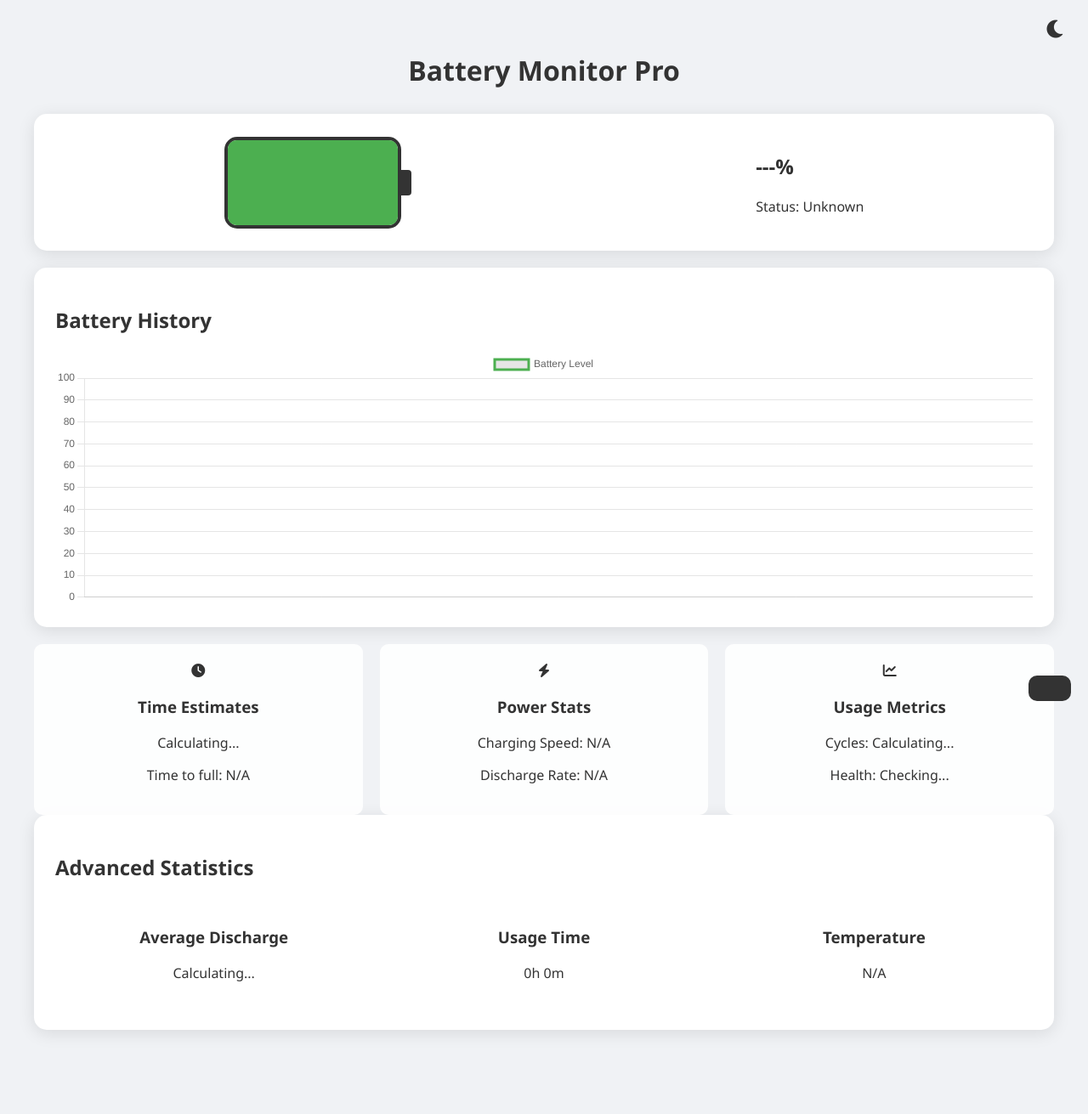
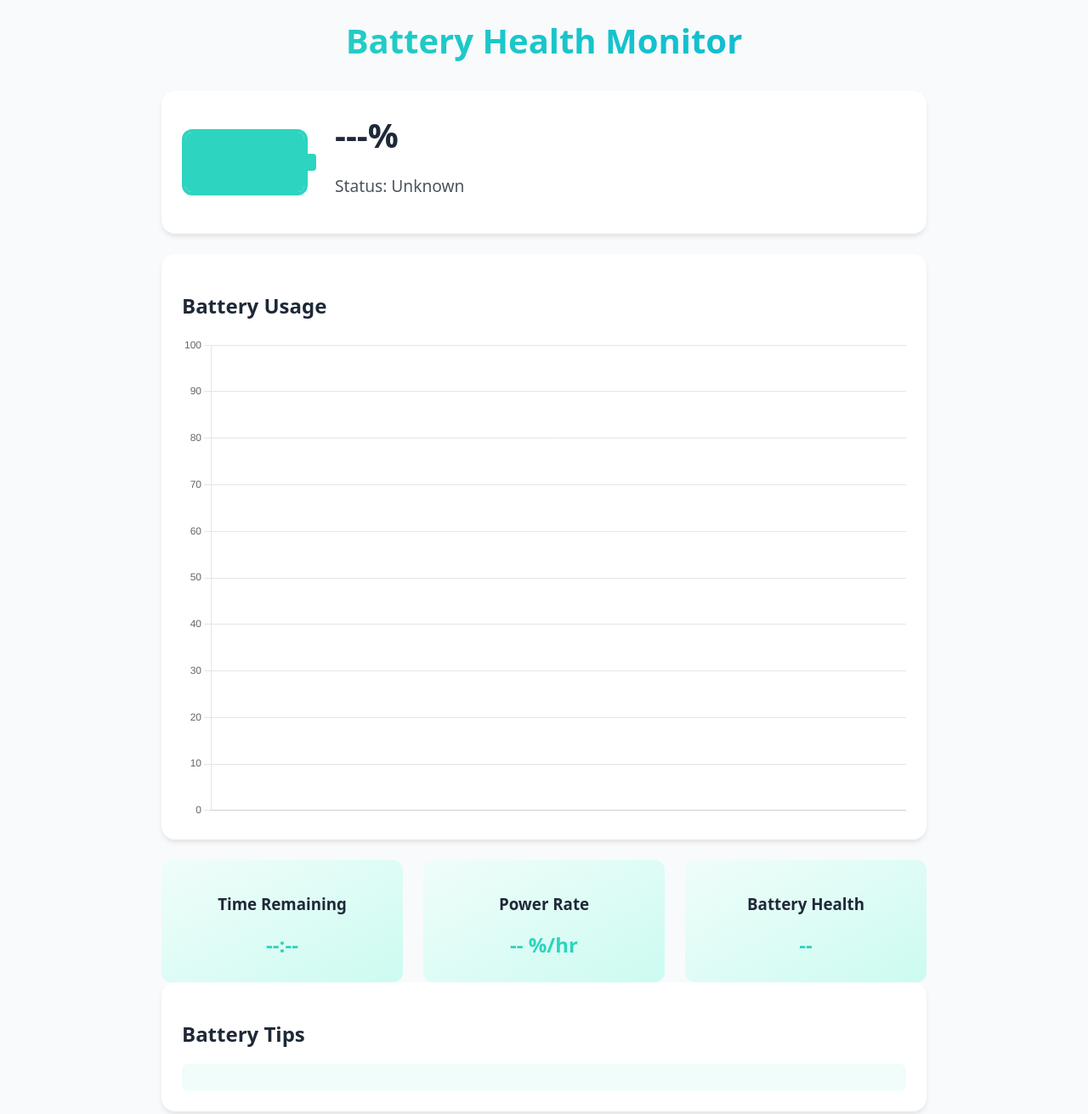
Before and after one commit to pulk17/battery-level-monitor, a plain HTML site: page battery.html in a window 1280 px wide. Shown: the whole page at 85% size. Before the commit the page ends 1272 px from the top, so only its background shows below. Drawn offline with nearby package versions, Linux system fonts and the light colour scheme.

Commit message:
Updated code, added tips

```diff
--- a/battery.html
+++ b/battery.html
@@ -3,251 +3,226 @@
 <head>
     <meta charset="UTF-8">
     <meta name="viewport" content="width=device-width, initial-scale=1.0">
-    <title>Battery Monitor Pro</title>
-    <!-- Include required CDN libraries -->
-    <link href="https://cdnjs.cloudflare.com/ajax/libs/font-awesome/6.0.0/css/all.min.css" rel="stylesheet">
+    <title>Battery Health Monitor</title>
     <script src="https://cdnjs.cloudflare.com/ajax/libs/Chart.js/3.7.0/chart.min.js"></script>
     <style>
         :root {
-            --primary-color: #4CAF50;
-            --warning-color: #ffa700;
-            --danger-color: #ff4444;
-            --background-color: #f0f2f5;
-            --card-background: white;
-            --text-color: #333;
-            --grid-color: rgba(0, 0, 0, 0.1);
+            --primary: #2dd4bf;
+            --danger: #ef4444;
+            --text: #1f2937;
+            --bg: #f8fafc;
+            --card: #ffffff;
         }
 
         body {
-            font-family: 'Segoe UI', sans-serif;
+            font-family: system-ui, -apple-system, sans-serif;
             margin: 0;
             padding: 20px;
-            background-color: var(--background-color);
-            color: var(--text-color);
-            transition: all 0.3s ease;
+            background-color: var(--bg);
+            color: var(--text);
         }
 
         .container {
-            max-width: 1200px;
+            max-width: 900px;
             margin: 0 auto;
-            padding: 20px;
+        }
+
+        .card {
+            background: var(--card);
+            border-radius: 16px;
+            padding: 24px;
+            margin-bottom: 24px;
+            box-shadow: 0 4px 6px -1px rgb(0 0 0 / 0.1);
+            transition: transform 0.2s;
+        }
+
+        .card:hover {
+            transform: translateY(-2px);
         }
 
         .header {
             text-align: center;
-            margin-bottom: 30px;
+            margin-bottom: 32px;
         }
 
-        .card {
-            background: var(--card-background);
-            border-radius: 15px;
-            padding: 25px;
-            box-shadow: 0 4px 20px rgba(0, 0, 0, 0.1);
-            margin-bottom: 20px;
+        .header h1 {
+            font-size: 2.5rem;
+            margin: 0;
+            background: linear-gradient(45deg, var(--primary), #06b6d4);
+            -webkit-background-clip: text;
+            color: transparent;
         }
 
-        .battery-container {
+        .battery-display {
             display: flex;
             align-items: center;
-            justify-content: space-around;
-            flex-wrap: wrap;
-            gap: 20px;
+            gap: 32px;
         }
 
-        .battery-icon {
-            width: 200px;
-            height: 100px;
-            border: 4px solid currentColor;
-            border-radius: 15px;
+        .battery {
+            width: 140px;
+            height: 70px;
+            border: 4px solid var(--primary);
+            border-radius: 12px;
             position: relative;
+            background: #f0fdfa;
         }
 
-        .battery-icon::after {
+        .battery::after {
             content: '';
             position: absolute;
-            width: 12px;
-            height: 30px;
-            background: currentColor;
+            width: 10px;
+            height: 20px;
+            background: var(--primary);
             top: 50%;
-            right: -16px;
+            right: -14px;
             transform: translateY(-50%);
             border-radius: 0 4px 4px 0;
         }
 
         .battery-level {
             height: 100%;
-            background-color: var(--primary-color);
+            background-color: var(--primary);
             transition: all 0.5s ease;
-            border-radius: 10px;
-            position: relative;
+            border-radius: 8px;
         }
 
         .stats-grid {
             display: grid;
             grid-template-columns: repeat(auto-fit, minmax(250px, 1fr));
-            gap: 20px;
-            margin-top: 20px;
+            gap: 24px;
         }
 
         .stat-card {
-            background: rgba(255, 255, 255, 0.9);
             padding: 20px;
-            border-radius: 10px;
-            text-align: center;
-            transition: transform 0.3s ease;
-        }
-
-        .stat-card:hover {
-            transform: translateY(-5px);
-        }
-
-        .graph-container {
-            position: relative;
-            height: 300px;
-            margin-top: 20px;
-        }
-
-        .theme-toggle {
-            position: fixed;
-            top: 20px;
-            right: 20px;
-            background: none;
-            border: none;
-            font-size: 24px;
-            cursor: pointer;
-            color: var(--text-color);
-        }
-
-        .notification {
-            position: fixed;
-            bottom: 20px;
-            right: 20px;
-            padding: 15px 25px;
-            border-radius: 10px;
-            background: #333;
-            color: white;
-            transform: translateY(150%);
-            transition: transform 0.3s ease;
-            z-index: 1000;
-        }
-
-        .notification.show {
-            transform: translateY(0);
-        }
-
-        .advanced-stats {
-            display: grid;
-            grid-template-columns: repeat(auto-fit, minmax(200px, 1fr));
-            gap: 15px;
-            margin-top: 20px;
-        }
-
-        .advanced-stat {
-            background: rgba(255, 255, 255, 0.8);
-            padding: 15px;
-            border-radius: 8px;
+            border-radius: 12px;
+            background: linear-gradient(to bottom right, #f0fdfa, #ccfbf1);
             text-align: center;
         }
 
-        /* Dark mode */
-        body.dark-mode {
-            --background-color: #1a1a1a;
-            --card-background: #2d2d2d;
-            --text-color: #fff;
-            --grid-color: rgba(255, 255, 255, 0.1);
+        .stat-value {
+            font-size: 1.5rem;
+            font-weight: bold;
+            margin: 8px 0;
+            color: var(--primary);
         }
 
-        @media (max-width: 768px) {
+        .tips {
+            padding: 16px;
+            border-radius: 8px;
+            background-color: #f0fdfa;
+            margin-top: 16px;
+        }
+
+        .tip-item {
+            margin: 8px 0;
+            padding-left: 20px;
+            position: relative;
+        }
+
+        .tip-item::before {
+            content: '•';
+            color: var(--primary);
+            position: absolute;
+            left: 0;
+        }
+
+        @media (max-width: 600px) {
+            body {
+                padding: 12px;
+            }
+
+            .battery-display {
+                flex-direction: column;
+                align-items: center;
+                text-align: center;
+            }
+
             .stats-grid {
                 grid-template-columns: 1fr;
+                gap: 16px;
             }
         }
     </style>
 </head>
 <body>
-    <button class="theme-toggle" onclick="toggleTheme()">
-        <i class="fas fa-moon"></i>
-    </button>
-
     <div class="container">
         <div class="header">
-            <h1>Battery Monitor Pro</h1>
+            <h1>Battery Health Monitor</h1>
         </div>
 
         <div class="card">
-            <div class="battery-container">
-                <div class="battery-icon">
-                    <div class="battery-level"></div>
+            <div class="battery-display">
+                <div class="battery">
+                    <div class="battery-level" id="batteryLevel"></div>
                 </div>
                 <div>
-                    <h2 id="percentage">---%</h2>
-                    <p id="status">Status: Unknown</p>
+                    <h2 id="percentage" style="font-size: 2.5rem; margin: 0;">---%</h2>
+                    <p id="status" style="font-size: 1.2rem; opacity: 0.8;">Status: Unknown</p>
                 </div>
             </div>
         </div>
 
         <div class="card">
-            <h2>Battery History</h2>
-            <div class="graph-container">
-                <canvas id="batteryChart"></canvas>
-            </div>
+            <h2>Battery Usage</h2>
+            <canvas id="batteryChart" height="200"></canvas>
         </div>
 
         <div class="stats-grid">
             <div class="stat-card">
-                <i class="fas fa-clock"></i>
-                <h3>Time Estimates</h3>
-                <p id="timeRemaining">Calculating...</p>
-                <p id="fullCharge">Time to full: N/A</p>
+                <h3>Time Remaining</h3>
+                <div id="timeRemaining" class="stat-value">--:--</div>
             </div>
             <div class="stat-card">
-                <i class="fas fa-bolt"></i>
-                <h3>Power Stats</h3>
-                <p id="chargingSpeed">Charging Speed: N/A</p>
-                <p id="dischargingSpeed">Discharge Rate: N/A</p>
+                <h3>Power Rate</h3>
+                <div id="batterySpeed" class="stat-value">-- %/hr</div>
             </div>
             <div class="stat-card">
-                <i class="fas fa-chart-line"></i>
-                <h3>Usage Metrics</h3>
-                <p id="cycleCount">Cycles: Calculating...</p>
-                <p id="healthStatus">Health: Checking...</p>
+                <h3>Battery Health</h3>
+                <div id="batteryHealth" class="stat-value">--</div>
             </div>
         </div>
 
         <div class="card">
-            <h2>Advanced Statistics</h2>
-            <div class="advanced-stats">
-                <div class="advanced-stat">
-                    <h3>Average Discharge</h3>
-                    <p id="avgDischarge">Calculating...</p>
-                </div>
-                <div class="advanced-stat">
-                    <h3>Usage Time</h3>
-                    <p id="usageTime">0h 0m</p>
-                </div>
-                <div class="advanced-stat">
-                    <h3>Temperature</h3>
-                    <p id="temperature">N/A</p>
-                </div>
+            <h2>Battery Tips</h2>
+            <div id="batteryTips" class="tips">
+                <!-- Tips will be added dynamically -->
             </div>
         </div>
     </div>
 
-    <div class="notification" id="notification"></div>
+    <script>
+        let chart;
+        let lastLevel = null;
+        let lastTime = null;
 
-    <script>
-        // Initialize variables
-        let batteryHistory = [];
-        let chart;
-        let startTime = Date.now();
-        let lastLevel = 0;
-        let lastUpdateTime = Date.now();
-        let dischargeCycles = 0;
-        let totalDischargeRate = 0;
-        let dischargeReadings = 0;
+        // Battery tips based on state
+        function updateBatteryTips(level, isCharging) {
+            const tipsElement = document.getElementById('batteryTips');
+            const tips = [];
 
-        // Initialize Chart
-        function initChart() {
+            if (level <= 20) {
+                tips.push('Low battery! Consider charging soon to avoid power loss');
+                tips.push('Close unnecessary background apps to conserve power');
+            } else if (level >= 80 && isCharging) {
+                tips.push('Battery is well charged. You can unplug to prevent stress on the battery');
+                tips.push('Keeping battery between 20-80% can extend its lifespan');
+            }
+
+            if (isCharging) {
+                tips.push('Avoid using device in high temperature conditions while charging');
+                tips.push('Using original charger helps maintain battery health');
+            } else {
+                tips.push('Enable power saving mode to extend battery life');
+                if (level < 50) {
+                    tips.push('Reduce screen brightness to save power');
+                }
+            }
+
+            tipsElement.innerHTML = tips.map(tip => `<div class="tip-item">${tip}</div>`).join('');
+        }
+
+        function setupChart() {
             const ctx = document.getElementById('batteryChart').getContext('2d');
             chart = new Chart(ctx, {
                 type: 'line',
@@ -256,14 +231,19 @@
                     datasets: [{
                         label: 'Battery Level',
                         data: [],
-                        borderColor: '#4CAF50',
+                        borderColor: '#2dd4bf',
+                        backgroundColor: '#ccfbf1',
                         tension: 0.4,
                         fill: true
                     }]
                 },
                 options: {
                     responsive: true,
-                    maintainAspectRatio: false,
+                    plugins: {
+                        legend: {
+                            display: false
+                        }
+                    },
                     scales: {
                         y: {
                             beginAtZero: true,
@@ -274,11 +254,10 @@
             });
         }
 
-        // Update Chart
         function updateChart(level) {
             const time = new Date().toLocaleTimeString();
 
-            if (chart.data.labels.length > 50) {
+            if (chart.data.labels.length > 20) {
                 chart.data.labels.shift();
                 chart.data.datasets[0].data.shift();
             }
@@ -288,129 +267,86 @@
             chart.update();
         }
 
-        // Show Notification
-        function showNotification(message, duration = 3000) {
-            const notification = document.getElementById('notification');
-            notification.textContent = message;
-            notification.classList.add('show');
+        function calculateSpeed(battery, level) {
+            const now = Date.now();
 
-            setTimeout(() => {
-                notification.classList.remove('show');
-            }, duration);
+            if (!lastLevel || !lastTime) {
+                lastLevel = level;
+                lastTime = now;
+                return;
             }
 
-        // Toggle Theme
-        function toggleTheme() {
-            document.body.classList.toggle('dark-mode');
-            const icon = document.querySelector('.theme-toggle i');
-            icon.className = document.body.classList.contains('dark-mode') ?
-                'fas fa-sun' : 'fas fa-moon';
-        }
+            if (now - lastTime >= 5000) {
+                const hoursDiff = (now - lastTime) / 3600000;
+                const levelDiff = level - lastLevel;
+                const speed = Math.abs(levelDiff / hoursDiff).toFixed(1);
 
-        // Calculate Statistics
-        function calculateStats(battery, level) {
-            const now = Date.now();
-            const timeDiff = (now - lastUpdateTime) / 1000; // in seconds
-            const levelDiff = level - lastLevel;
+                document.getElementById('batterySpeed').textContent =
+                    `${speed} %/hr`;
 
-            // Calculate discharge rate
-            if (!battery.charging && timeDiff > 0) {
-                const hourlyRate = (levelDiff / timeDiff) * 3600;
-                if (hourlyRate < 0) {
-                    totalDischargeRate += Math.abs(hourlyRate);
-                    dischargeReadings++;
+                lastLevel = level;
+                lastTime = now;
             }
         }
 
-            // Update usage time
-            const usageHours = Math.floor((now - startTime) / 3600000);
-            const usageMinutes = Math.floor(((now - startTime) % 3600000) / 60000);
-            document.getElementById('usageTime').textContent =
-                `${usageHours}h ${usageMinutes}m`;
+        function assessBatteryHealth(battery) {
+            let health = "Excellent";
+            let healthColor = "#2dd4bf";
 
-            // Update average discharge
-            if (dischargeReadings > 0) {
-                const avgDischarge = totalDischargeRate / dischargeReadings;
-                document.getElementById('avgDischarge').textContent =
-                    `${avgDischarge.toFixed(2)}%/hr`;
+            if (battery.charging && battery.chargingTime === Infinity) {
+                health = "Check Charger";
+                healthColor = "#ef4444";
+            } else if (battery.dischargingTime !== Infinity && battery.level === 1) {
+                const expectedDuration = 4 * 60 * 60; // 4 hours in seconds
+                if (battery.dischargingTime < expectedDuration) {
+                    health = "Degraded";
+                    healthColor = "#f59e0b";
+                }
             }
 
-            // Simulate cycle count and health
-            dischargeCycles += battery.charging ? 0 : (Math.abs(levelDiff) / 100);
-            document.getElementById('cycleCount').textContent =
-                `Cycles: ${Math.floor(dischargeCycles)}`;
-
-            const simulatedHealth = Math.max(60, 100 - (Math.floor(dischargeCycles) * 0.1));
-            document.getElementById('healthStatus').textContent =
-                `Health: ${simulatedHealth}%`;
-
-            // Update charging/discharging speed
-            if (battery.charging) {
-                document.getElementById('chargingSpeed').textContent =
-                    `Charging Speed: ${(levelDiff / timeDiff * 3600).toFixed(1)}%/hr`;
-            } else {
-                document.getElementById('dischargingSpeed').textContent =
-                    `Discharge Rate: ${Math.abs(levelDiff / timeDiff * 3600).toFixed(1)}%/hr`;
+            const healthElement = document.getElementById('batteryHealth');
+            healthElement.textContent = health;
+            healthElement.style.color = healthColor;
         }
 
-            lastLevel = level;
-            lastUpdateTime = now;
-        }
-
-        // Main Battery Update Function
         function updateBatteryUI(battery) {
             const level = Math.floor(battery.level * 100);
-            const batteryLevel = document.querySelector('.battery-level');
+            const batteryLevel = document.getElementById('batteryLevel');
 
-            // Update basic info
             document.getElementById('percentage').textContent = `${level}%`;
             document.getElementById('status').textContent =
                 `Status: ${battery.charging ? 'Charging' : 'Discharging'}`;
 
-            // Update battery level
             batteryLevel.style.width = `${level}%`;
-            batteryLevel.style.backgroundColor =
-                level <= 20 ? 'var(--danger-color)' :
-                level <= 50 ? 'var(--warning-color)' :
-                'var(--primary-color)';
+            batteryLevel.style.backgroundColor = level <= 20 ? 'var(--danger)' : 'var(--primary)';
 
-            // Update time estimates
-            const timeRemaining = battery.charging ?
-                battery.chargingTime : battery.dischargingTime;
-            if (timeRemaining !== Infinity) {
-                const hours = Math.floor(timeRemaining / 3600);
-                const minutes = Math.floor((timeRemaining % 3600) / 60);
+            const time = battery.charging ? battery.chargingTime : battery.dischargingTime;
+            if (time !== Infinity) {
+                const hours = Math.floor(time / 3600);
+                const minutes = Math.floor((time % 3600) / 60);
                 document.getElementById('timeRemaining').textContent =
-                    `${hours}h ${minutes}m remaining`;
+                    `${hours}h ${minutes}m`;
             }
 
-            // Update statistics
-            calculateStats(battery, level);
-
-            // Update chart
+            calculateSpeed(battery, level);
             updateChart(level);
-
-            // Show notifications
-            if (level <= 15 && !battery.charging) {
-                showNotification('Low Battery! Please connect charger.');
-            }
+            assessBatteryHealth(battery);
+            updateBatteryTips(level, battery.charging);
         }
 
-        // Initialize
+        document.addEventListener('DOMContentLoaded', () => {
             if ('getBattery' in navigator) {
-            initChart();
+                setupChart();
                 navigator.getBattery().then(battery => {
                     updateBatteryUI(battery);
 
-                // Add event listeners
-                battery.addEventListener('levelchange', () => updateBatteryUI(battery));
-                battery.addEventListener('chargingchange', () => updateBatteryUI(battery));
-                battery.addEventListener('chargingtimechange', () => updateBatteryUI(battery));
-                battery.addEventListener('dischargingtimechange', () => updateBatteryUI(battery));
+                    ['levelchange', 'chargingchange', 'chargingtimechange', 'dischargingtimechange']
+                        .forEach(event => battery.addEventListener(event, () => updateBatteryUI(battery)));
                 });
             } else {
-            showNotification('Battery API not supported on this device');
+                alert('Battery API not supported on this device');
             }
+        });
     </script>
 </body>
 </html>
```
Lines whose indentation alone changed are shown as unchanged.
